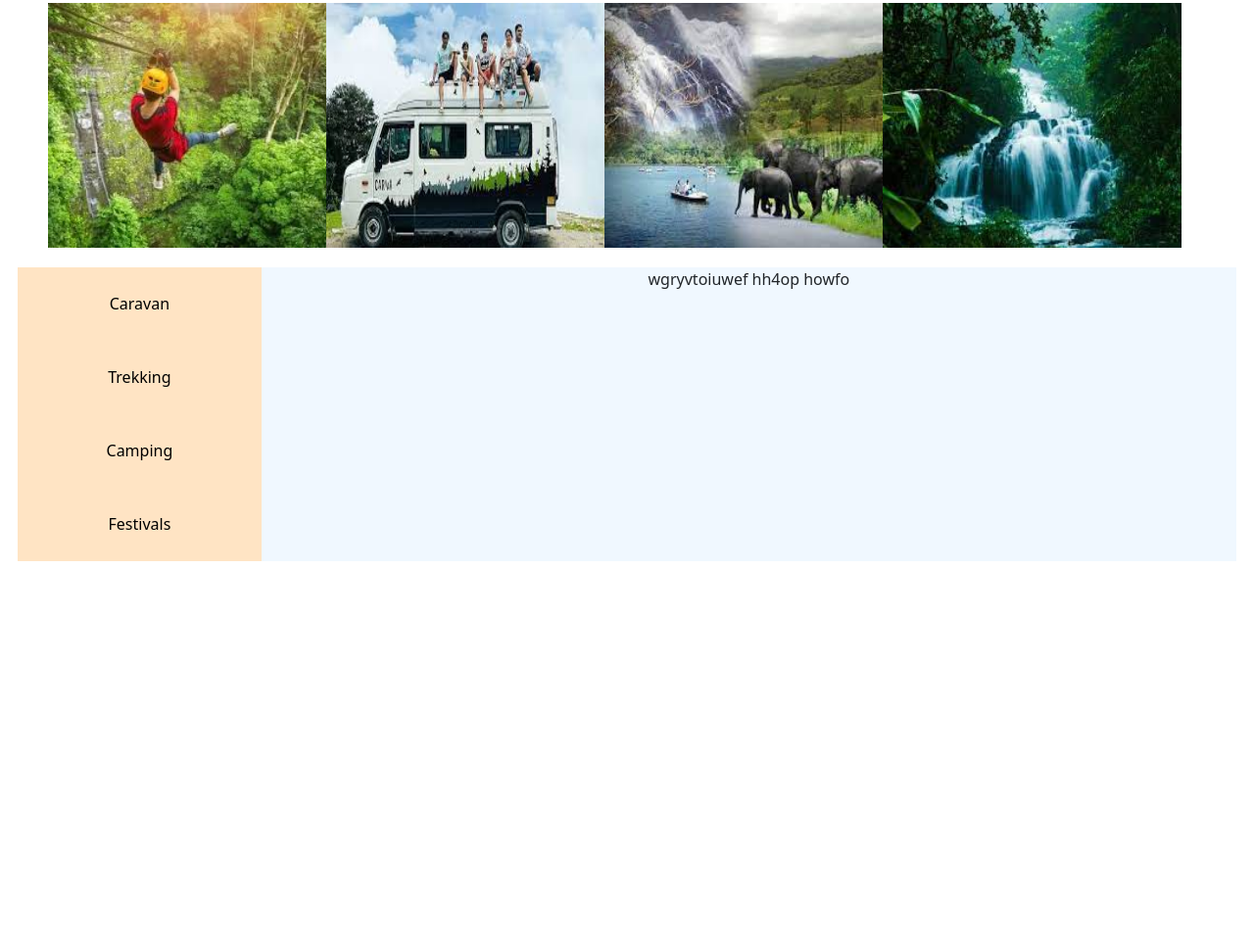
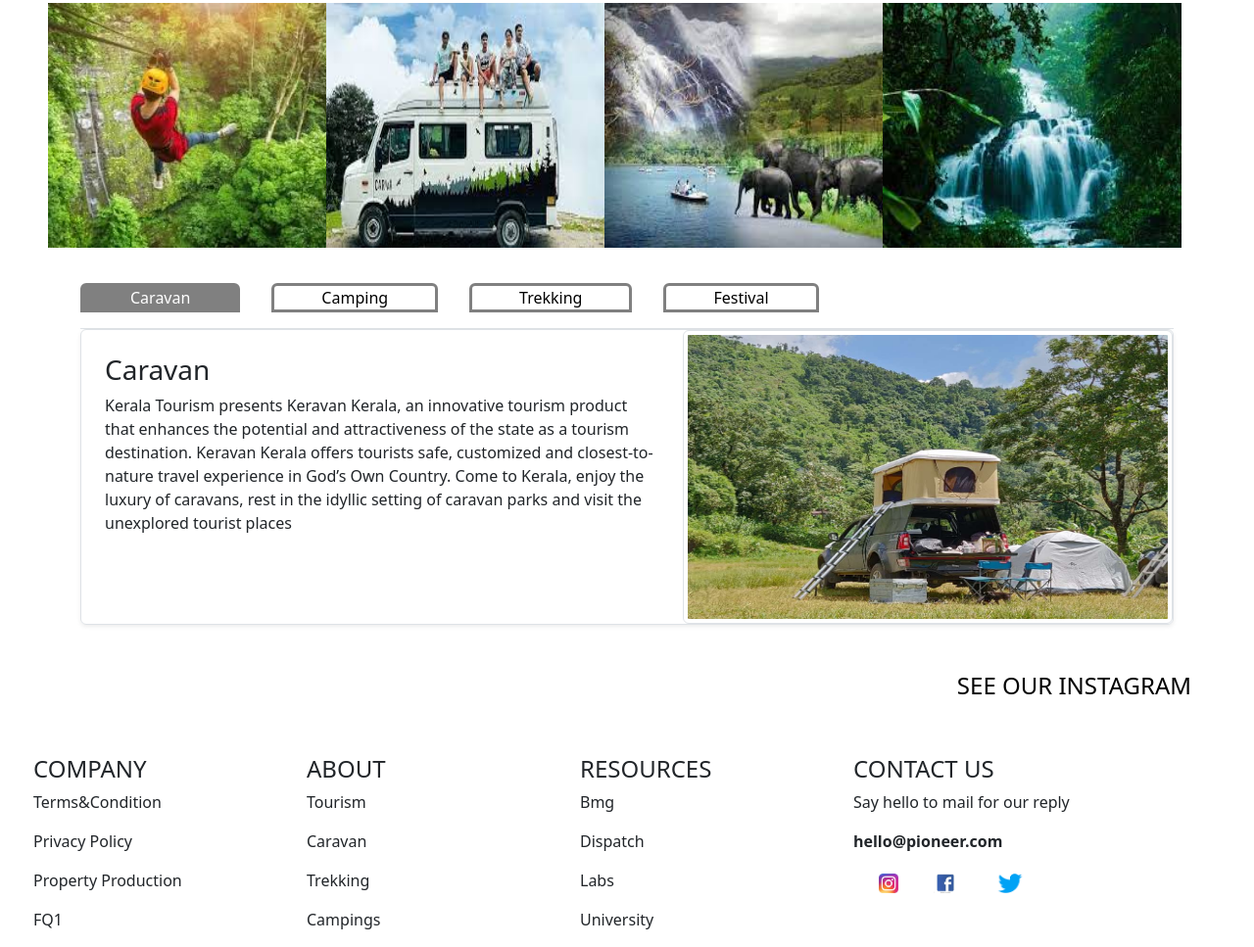
Before and after one commit to afsalbnukhalidh/project_two, a plain HTML site: page index.html in a window 1280 px wide. Shown: the part 638-1605 px from the top of the page at 98% size. Before the commit the page ends 1211 px from the top, so only its background shows below. Drawn offline with Linux system fonts and the light colour scheme.

Commit message:
updated-css&html

```diff
--- a/index.html
+++ b/index.html
@@ -53,19 +53,104 @@
         <div class="col-lg-3 col-md-6 col-sm-12 image-specification"><img src="assets/dist/img/w.jfif"></div>
         <div class="col-lg-3 col-md-6 col-sm-12 image-specification"><img src="assets/dist/img/water-falls.jfif"></div>
       </div>
-      <div class="row">
-        <div class="col-lg-6 col-sm-12 common-column left-side">
-            <div class="row rw-size"><button class="btn-beauty">Caravan</button></div>
-            <div class="row rw-size"><button class="btn-beauty">Trekking</button></div>
-            <div class="row rw-size"><button class="btn-beauty">Camping</button></div>
-            <div class="row rw-size"><button class="btn-beauty">Festivals</button></div>
-        </div>
-        <div class="col-lg-6 col-sm-12 common-column right-side">wgryvtoiuwef hh4op howfo </div>
-     </div>
     </section>
 
+     <div class="container">
+        <ul class="nav nav-tabs">
+            <li class="nav-item"><a class="nav-link active" data-bs-toggle="tab" href="#caravan">Caravan</a></li>
+            <li class="nav-item"><a class="nav-link" data-bs-toggle="tab" href="#camping">Camping</a></li>
+            <li class="nav-item"><a class="nav-link" data-bs-toggle="tab" href="#trekking">Trekking</a></li>
+            <li class="nav-item"><a class="nav-link" data-bs-toggle="tab" href="#festival">Festival</a></li>
+        </ul>
+          <div class="tab-content">
+            <div class="tab-pane active" id="caravan">
+              <div class="row border g-0 rounded shadow-sm">
+                <div class="col p-4">
+                    <h3>Caravan</h3>
+                    <p>Kerala Tourism presents Keravan Kerala, an innovative tourism product that enhances the potential and attractiveness of the state as a tourism destination. Keravan Kerala offers tourists safe, customized and closest-to-nature travel experience in God’s Own Country. Come to Kerala, enjoy the luxury of caravans, rest in the idyllic setting of caravan parks and visit the unexplored tourist places</p>
+                </div>
+                <div class="col-auto">
+                    <img src="assets/dist/img/caravan-1.jpg" class="img-thumbnail dimension">
+                </div>
+              </div>
 
+            </div>
+            <div class="tab-pane" id="camping">
+              <div class="row border g-0 rounded shadow-sm">
+                <div class="col p-4">
+                    <h3>Camping</h3>
+                    <p>Wayanad Adventure Tent and Trekking offers a wide range of outdoor pursuits including Trekking, Mountaineering, etc. With us, you'll criss-cross dense forests, lush valleys, high altitude cold deserts, get off the beaten track, participate in adventure sports activities and much more fun! .
+                      You can enjoy the deep forest camping wayanad, stay with tribals, road jeep ride trips, jungle safaris and peak climbing expeditions. Join in the community where travel explorers and tour guides teach you of how to indulge in the mind-blowing adventure wayanad</p>
+                </div>
+                <div class="col-auto">
+                    <img src="assets/dist/img/camping.webp" class="img-thumbnail dimension">
+                </div>
+              </div>
 
+            </div>
+            <div class="tab-pane" id="trekking">
+              <div class="row border g-0 rounded shadow-sm">
+                <div class="col p-4">
+                    <h3>Trekking</h3>
+                    <p>Trekking in Kerala, in particular, is a whole different experience. Trekkers who have walked trails across India find themselves coming back to Kerala for the unmatched experience it offers. Trails galore, the green southern state is a paradise for all who finds themselves at peace when amidst nature.</p>
+                </div>
+                <div class="col-auto">
+                    <img src="assets/dist/img/trekking.jfif" class="img-thumbnail dimension">
+                </div>
+              </div>
+
+            </div>
+            <div class="tab-pane" id="festival">
+              <div class="row border g-0 rounded shadow-sm">
+                <div class="col p-4">
+                    <h3>Festival</h3>
+                    <p>Kerala is most popularly known for its festival of Onam, but it also has other major festivals that we all ought to know about and that’s what we are about to help you out with! Onam, Vishu, Thrissur Pooram, Thiruvathira, Theyyam Festival, Attukal Pongala, Christmas, Makaravilakku Festival, Arattu at Trivandrum, Ambalapuzha Arattu, Aranmula Uthrattathi, Adoor Gajamela are some of the most popular festivals in Kerala.</p>
+                </div>
+                <div class="col-auto">
+                    <img src="assets/dist/img/festivals.webp" class="img-thumbnail dimension">
+                </div>
+              </div>
+
+            </div>
+          </div>
+      </div>
+
+    <div>
+      <a href="https://www.instagram.com/afsalkkhalidh" target="_blank" class="side-change"><h4>SEE OUR INSTAGRAM</h4></a>
+    </div>
+
+  </section>
+    <div class="row container tb-content">
+        <div class="col-lg-3 col-sm-6 col-12" >
+          <h4>COMPANY</h4>
+          <P>Terms&Condition</P>
+          <p>Privacy Policy</p>
+          <p>Property Production</p>
+          <p>FQ1</p>
+        </div>
+        <div class="col-lg-3 col-sm-6 col-12">
+          <h4>ABOUT</h4>
+          <P>Tourism</P>
+          <p>Caravan</p>
+          <p>Trekking</p>
+          <p>Campings</p>
+        </div>
+        <div class="col-lg-3 col-sm-6 col-12">
+          <h4>RESOURCES</h4>
+          <p>Bmg</p>
+          <p>Dispatch</p>
+          <p>Labs</p>
+          <p>University</p>
+        </div>
+        <div class="col-lg-3 col-sm-6 col-12">
+          <h4>CONTACT US</h4>
+          <p>Say hello to mail for our reply</p>
+          <p><b>hello@pioneer.com</b></p>
+           <p><button class="logo-content"><img src="assets/dist/img/insta.jpg"></button>
+            <button class="logo-content"><img src="assets/dist/img/face.jpg"></button>
+            <button class="logo-content"><img src="assets/dist/img/twitter.png"></button></p>
+        </div>
+    </div>
     <script src="assets/dist/js/bootstrap.bundle.min.js"></script>
 
 
--- a/project-two.css
+++ b/project-two.css
@@ -54,3 +54,46 @@ body{
     background-color: rgb(143, 129, 129);
     color: white;
 }
+.dimension {
+    width: 500px;
+    height: 300px;
+}
+.nav-tabs .nav-link.active{
+    background-color: grey;
+    color: #fff;
+    border: 3px solid grey;
+}
+.nav-tabs .nav-link {
+    background-color: #fff;
+    color: black;
+    border: 3px solid grey;
+    margin: 1rem 2rem 1rem 0;
+    padding: 0 3rem;
+}
+.side-change {
+    float: right;
+    margin: 3rem 4rem 3rem 0;
+    color: black;
+    text-decoration: none;
+
+}
+.side-change:hover {
+    color: blue;
+}
+.tb-content{
+    width: 100%;
+    position: relative;
+    margin-top: 50px;
+    margin-left: 10px;
+  }
+  .logo-content {
+    display: inline-block;
+    width: 20px 20px;
+    margin-left: 20px;
+    border: none;
+    background-color: transparent;
+  }
+  .logo-content img{
+    width: 100%;
+    height: 20px;
+  }
```
Also changed, not shown: assets/dist/img/camping.webp (added), assets/dist/img/caravan-1.jpg (added), assets/dist/img/face.jpg (added), assets/dist/img/festivals.webp (added), assets/dist/img/insta.jpg (added), assets/dist/img/trekking.jfif (added), assets/dist/img/twitter.png (added).
